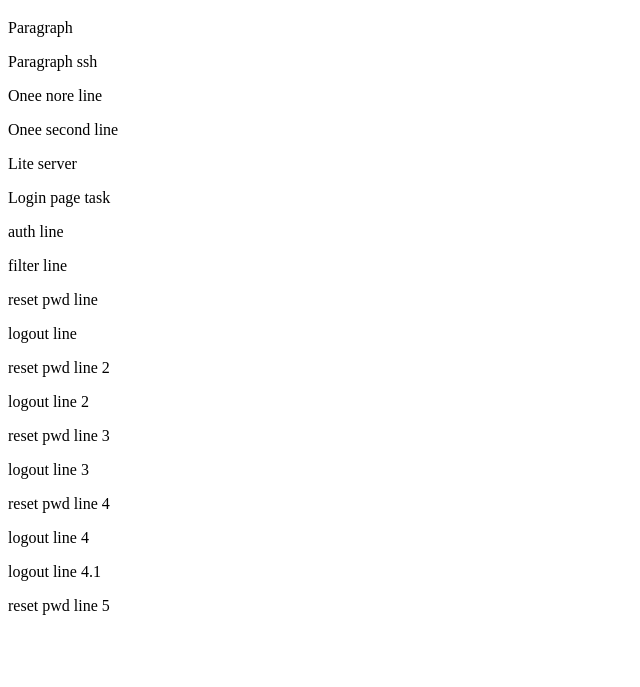
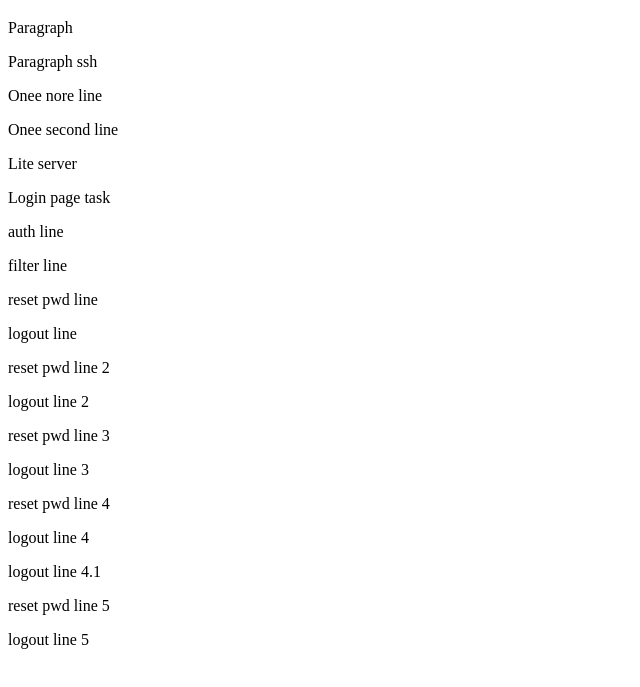
Before and after one commit to kochuveetils/gittest, a website: page index.html in a window 1280 px wide. Shown: the part 87-774 px from the top of the page, without its empty margins (0-640 px from the left). Drawn offline with Linux system fonts and the light colour scheme.

Commit message:
logout 5,merged reset 5

```diff
--- a/index.html
+++ b/index.html
@@ -30,6 +30,7 @@
     <p>logout line 4</p>
     <p>logout line 4.1</p>
     <p>reset pwd line 5</p>
+    <p>logout line 5</p>
 </body>
 
 </html>
```
